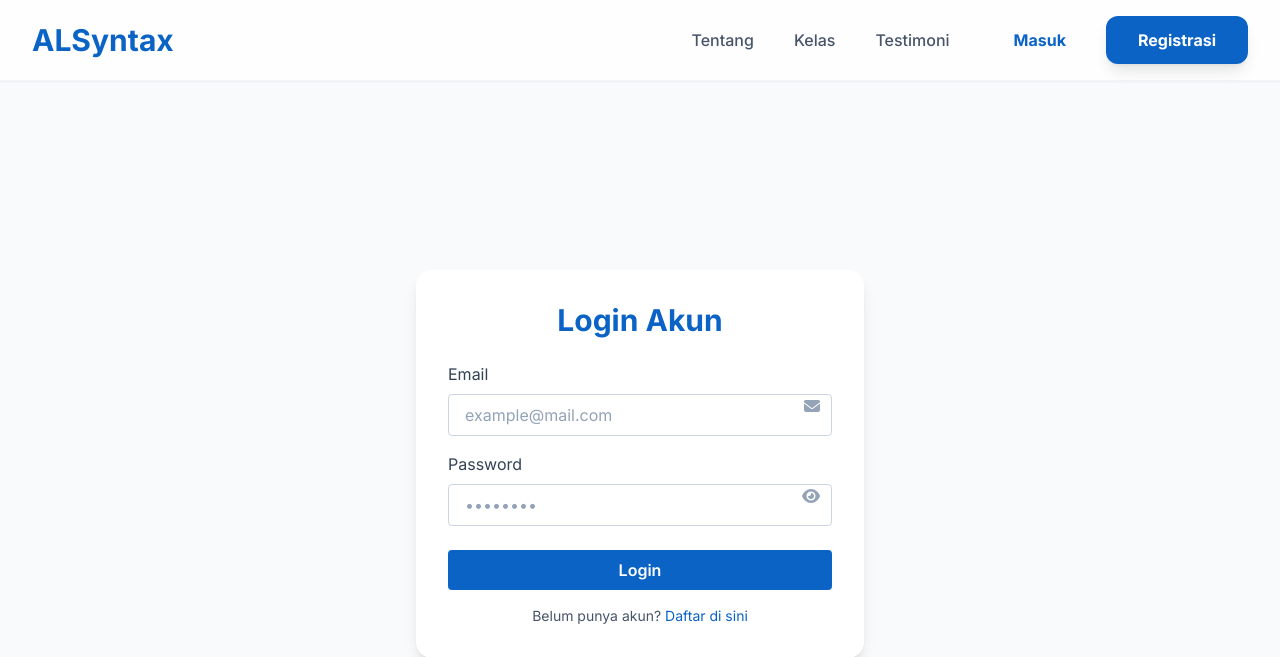
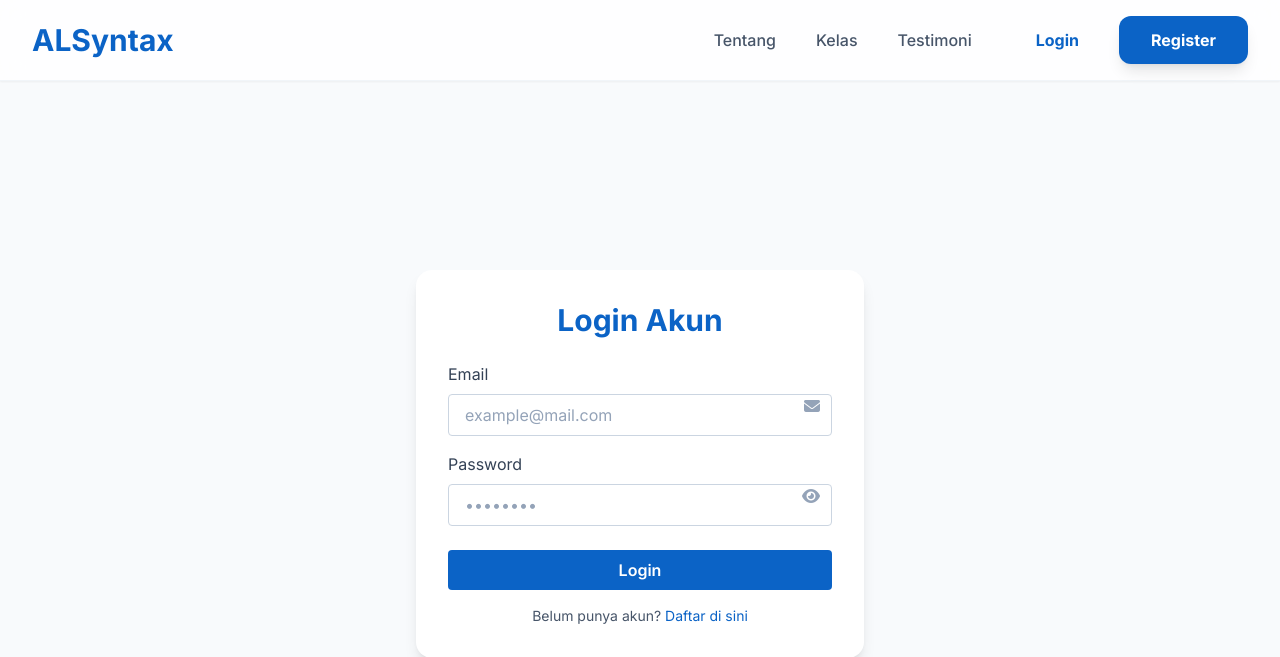
Before and after one commit to muzaaqi/responsi-uts-pwp, a Flask app: page /login in a window 1280 px wide. Shown: the top 657 px of the page. Run offline with Flask 3, Linux system fonts and the light colour scheme; some libraries are stand-ins or nearby versions.

Commit message:
chore(ui): refactor login and register button in navigasi bar

```diff
--- a/templates/layout.html
+++ b/templates/layout.html
@@ -116,14 +116,14 @@
                 <button
                   class="text-primary hover:text-blue-700 transition-all duration-300 font-medium px-6 py-3 rounded-xl hover:bg-primary/10"
                 >
-                  <b>Masuk</b>
+                  <b>Login</b>
                 </button>
               </a>
               <a href="/register">
                 <button
                   class="bg-primary text-white px-8 py-3 rounded-xl hover:bg-blue-700 transition-all duration-300 shadow-lg hover:shadow-xl font-medium"
                 >
-                  <b>Registrasi</b>
+                  <b>Register</b>
                 </button>
               </a>
             </div>
```
